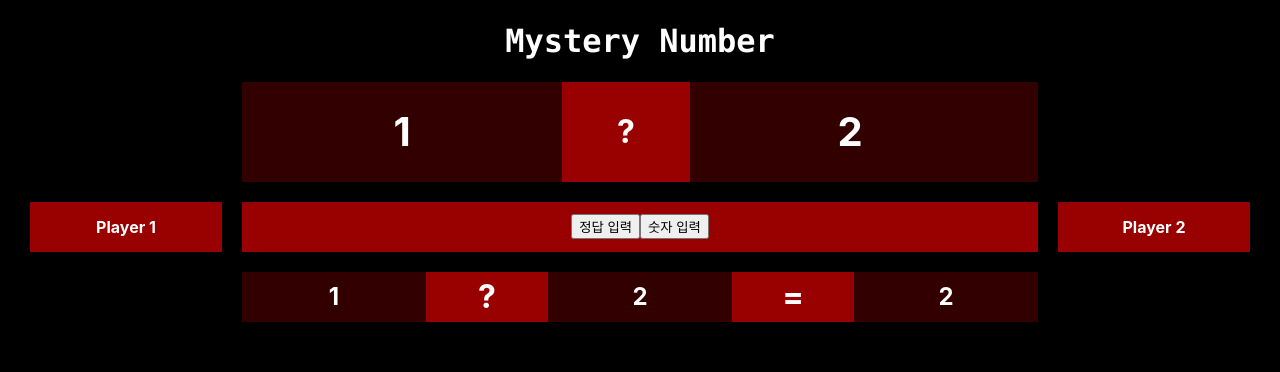
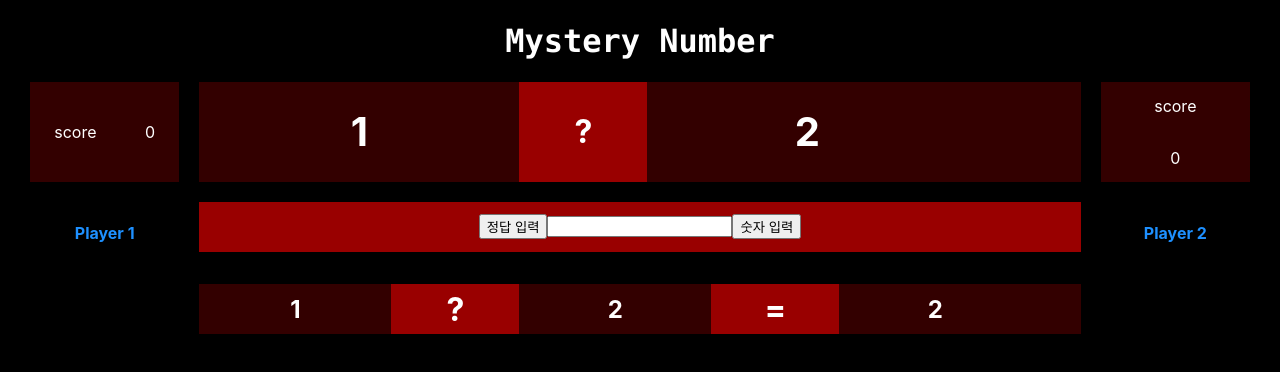
Before and after one commit to kwonmoto/mysterynumber, a React (Create React App) app: page / in a window 1280 px wide. Shown: the top 372 px of the page. Built offline with nearby package versions, Linux system fonts and the light colour scheme.

Commit message:
주석 추가

```diff
--- a/package.json
+++ b/package.json
@@ -3,6 +3,7 @@
   "version": "0.1.0",
   "private": true,
   "dependencies": {
+    "@emotion/react": "^11.9.0",
     "@testing-library/jest-dom": "^5.16.4",
     "@testing-library/react": "^12.1.4",
     "@testing-library/user-event": "^13.5.0",
--- a/src/App.css
+++ b/src/App.css
@@ -58,7 +58,6 @@
   flex-flow: row nowrap;
   justify-content: center;
   align-items: center;
-  width: 15vw;
   height: 50px;
   grid-row: 2;
   grid-column: 1/2
@@ -69,7 +68,6 @@
   display: inline-flex;
   justify-content: center;
   align-items: center;
-  width: 15vw;
   height: 50px;
   grid-row: 2;
   grid-column: 3/4
@@ -125,3 +123,25 @@
 .calculateResult .mark .text {
   text-align: center;
 }
+
+.score1 {
+  background-color: #330000;
+  display: inline-flex;
+  flex-flow: column wrap;
+  height: 100px;
+  justify-content: center;
+  align-items: center;
+  grid-row: 1;
+  grid-column: 1;
+}
+
+.score2 {
+  background-color: #330000;
+  display: inline-flex;
+  flex-flow: column nowrap;
+  height: 100px;
+  justify-content: center;
+  align-items: center;
+  grid-row: 1;
+  grid-column: 3;
+}
--- a/src/container/CalculateResult.tsx
+++ b/src/container/CalculateResult.tsx
@@ -1,5 +1,6 @@
 import React from "react";
 
+// 플레이어들이 부른 숫자를 계산하여 보여주는 컨테이너
 function CalculateResult() {
   return (
     <div className="calculateResult">
--- a/src/container/GamePage.tsx
+++ b/src/container/GamePage.tsx
@@ -3,11 +3,15 @@ import PlayerName from "./PlayerName";
 import Question from "./Question";
 import InputNumber from "./InputNumber";
 import CalculateResult from "./CalculateResult";
+import Score from "./Score";
 
+//게임 페이지
 function GamePage() {
   return (
     <div className="container">
+      <Score playerNum={1} />
       <Question />
+      <Score playerNum={2} />
       <PlayerName name="Player 1" playerNum={1} />
       <PlayerName name="Player 2" playerNum={2} />
       <InputNumber />
--- a/src/container/InputNumber.tsx
+++ b/src/container/InputNumber.tsx
@@ -1,9 +1,11 @@
 import React from "react";
 
+//숫자 입력 컨테이너
 function InputNumber() {
   return (
     <div className="inputNumber">
       <button>정답 입력</button>
+      <input></input>
       <button>숫자 입력</button>
     </div>
   );
--- a/src/container/PlayerName.tsx
+++ b/src/container/PlayerName.tsx
@@ -1,15 +1,23 @@
+/** @jsxImportSource @emotion/react */
+import { css } from "@emotion/react";
 import React from "react";
 
+//name: 플레이어 이름, playerNum: 1P/2P 구분
 type playerNameProps = {
   name: string;
   playerNum: 1 | 2;
 };
 
+// 플레이어 이름 출력 컨테이너
 function PlayerName({ name, playerNum }: playerNameProps) {
   const className = playerNum === 1 ? "player1" : "player2";
 
   return (
-    <div className={className}>
+    <div
+      css={css`
+        color: dodgerblue;
+      `}
+    >
       <h4>{name}</h4>
     </div>
   );
--- /dev/null
+++ b/src/container/Score.tsx
@@ -0,0 +1,17 @@
+import React from "react";
+
+type scoreProps = {
+  playerNum: 1 | 2;
+};
+
+function Score({ playerNum }: scoreProps) {
+  const className = playerNum === 1 ? "score1" : "score2";
+  return (
+    <div className={className}>
+      <p>score</p>
+      <p>0</p>
+    </div>
+  );
+}
+
+export default Score;
--- a/tsconfig.json
+++ b/tsconfig.json
@@ -18,7 +18,8 @@
     "resolveJsonModule": true,
     "isolatedModules": true,
     "noEmit": true,
-    "jsx": "react-jsx"
+    "jsx": "react-jsx",
+    "jsxImportSource": "@emotion/react"
   },
   "include": [
     "src"
```
Also changed, not shown: 2 other files (tests, documents, lock files or other folders).
